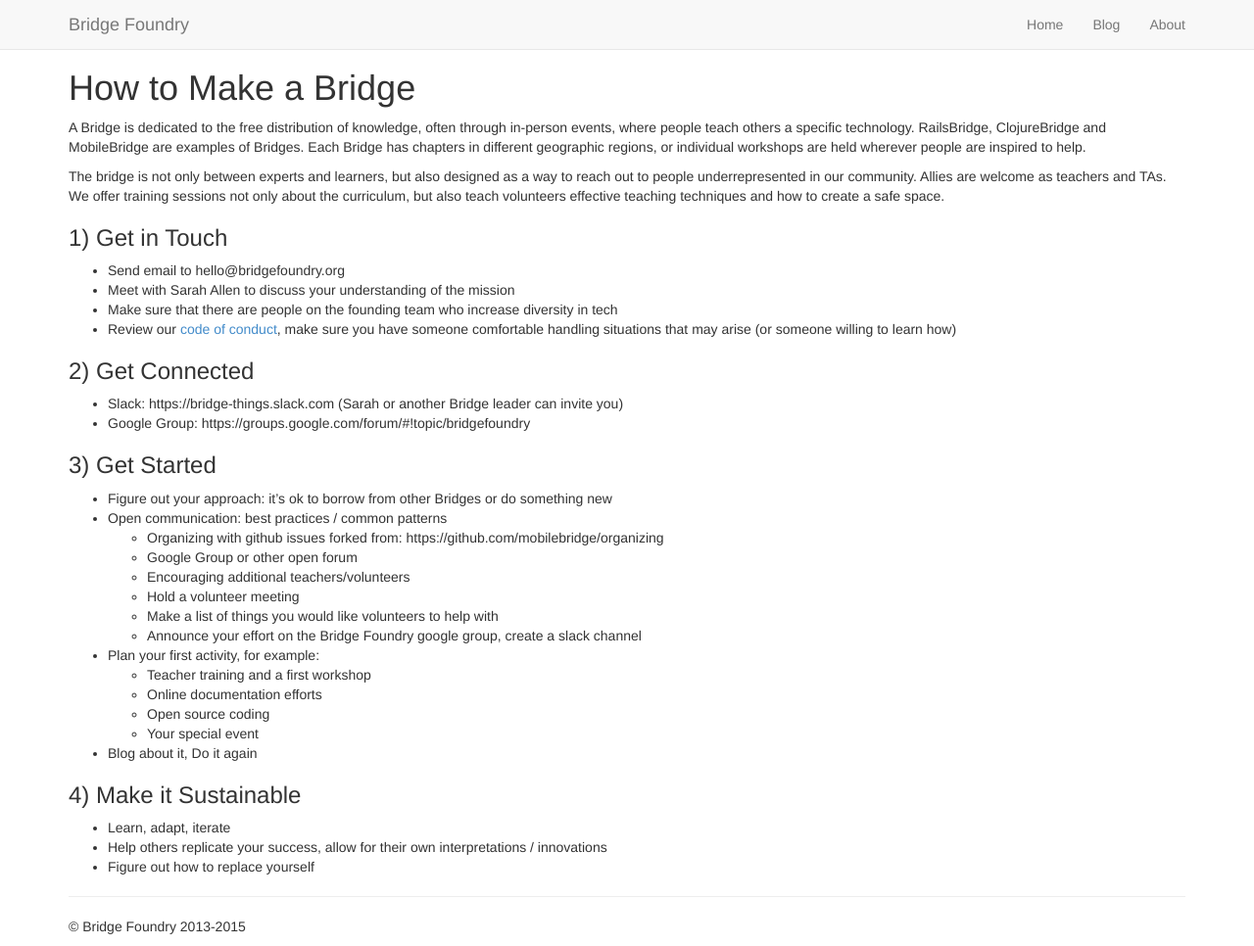
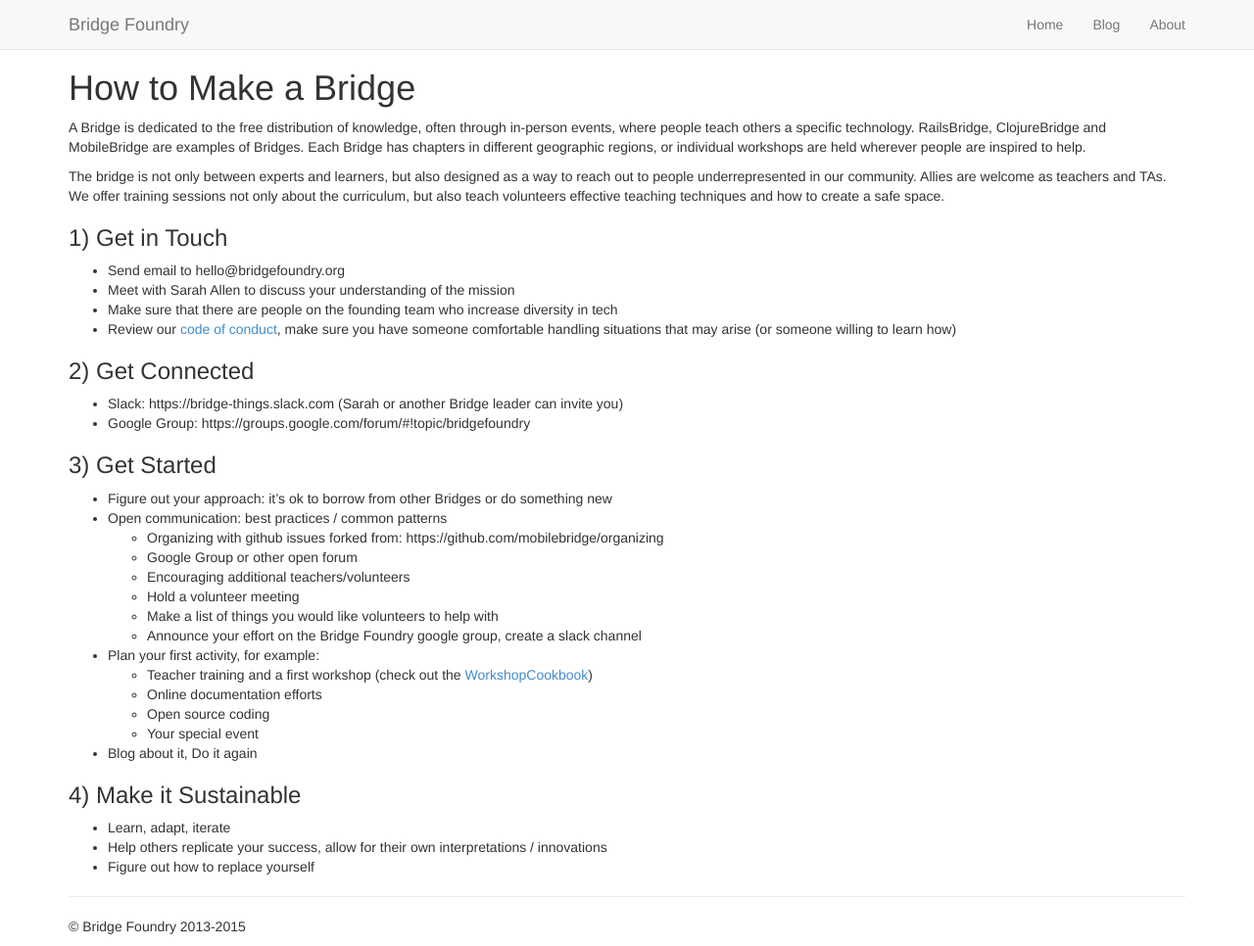
Before and after one commit to Satsaimistoowqp/bridgefoundry.github.io, a Jekyll site: the page built from doc/bridge-building.md, in a window 1280 px wide and 966 px high. Shown: the whole window at 98% size. Built offline with Jekyll 4.4.1, drawn with Linux system fonts in a browser that asks for light colours; Markdown is read by kramdown in place of the engine named in the settings.

Commit message:
add link to cookbook

```diff
--- a/doc/bridge-building.md
+++ b/doc/bridge-building.md
@@ -30,7 +30,7 @@
   * Make a list of things you would like volunteers to help with
   * Announce your effort on the Bridge Foundry google group, create a slack channel
 * Plan your first activity, for example:
-  * Teacher training and a first workshop
+  * Teacher training and a first workshop (check out the [WorkshopCookbook](https://github.com/bridgefoundry/WorkshopCookbook/wiki))
   * Online documentation efforts
   * Open source coding
   * Your special event
```
